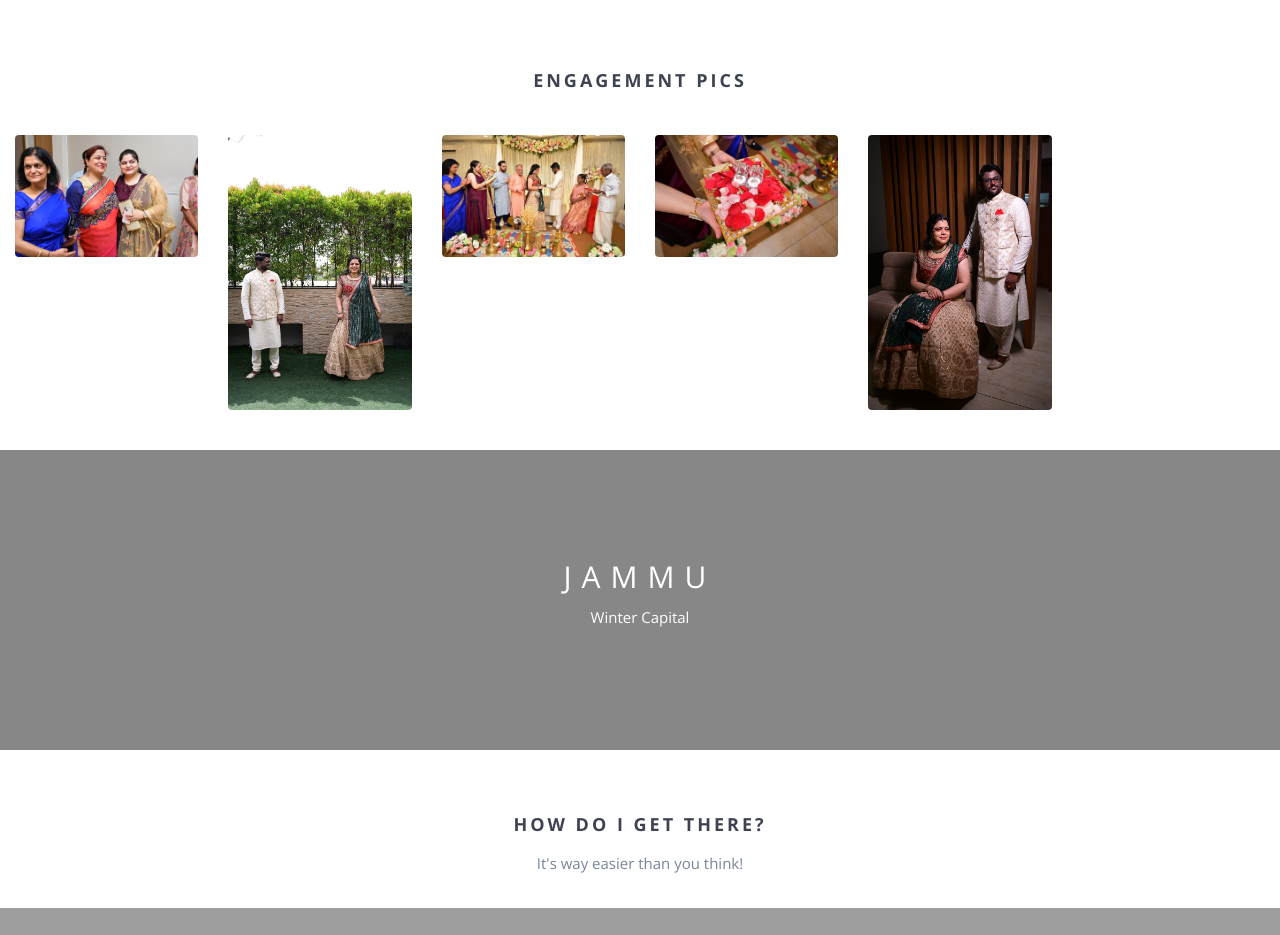
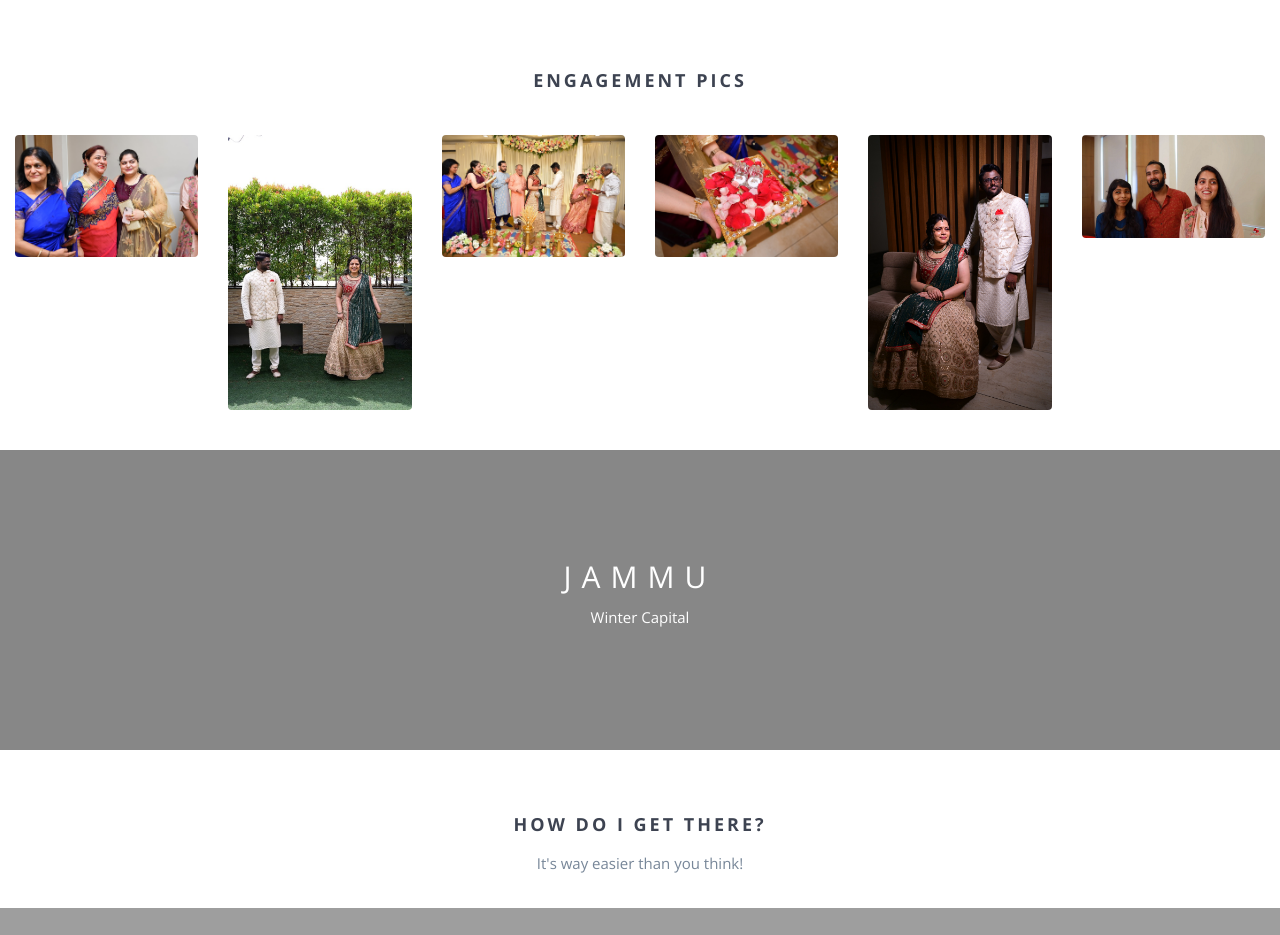
Before and after one commit to cknm-cmd/wed, a website: page index.html in a window 1280 px wide. Shown: the part 3160-4095 px from the top of the page. Drawn offline with nearby package versions, Linux system fonts and the light colour scheme; some packages are replaced by stand-ins of ours; grey boxes are pictures that could not be loaded; a script that the page names is missing; files whose address does not match are found by name.

Commit message:
Update index.html

```diff
--- a/index.html
+++ b/index.html
@@ -303,12 +303,12 @@
                 </a>
             </div>
             <div class="col-md-2">
-                <a class="fancybox" rel="group" href="img/eng_pics/C6 L.JPG">
+                <a class="fancybox" rel="group" href="img/eng_pics/C6 L.PNG">
                     <div class="img-wrap">
                         <div class="overlay">
                             <i class="fa fa-search"></i>
                         </div>
-                        <img src="img/eng_pics/C6 L.JPG" alt=""/>
+                        <img src="img/eng_pics/C6 L.PNG" alt=""/>
                     </div>
                 </a>
             </div>
```
